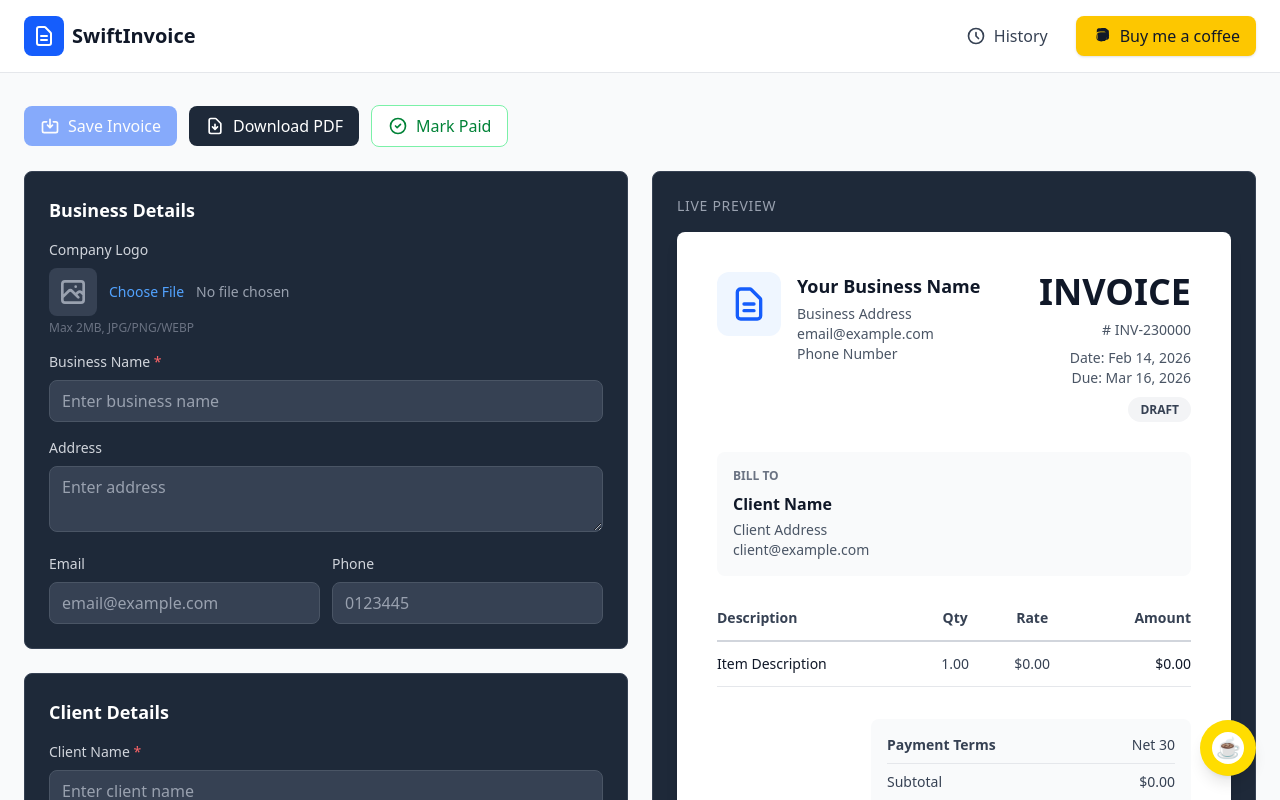
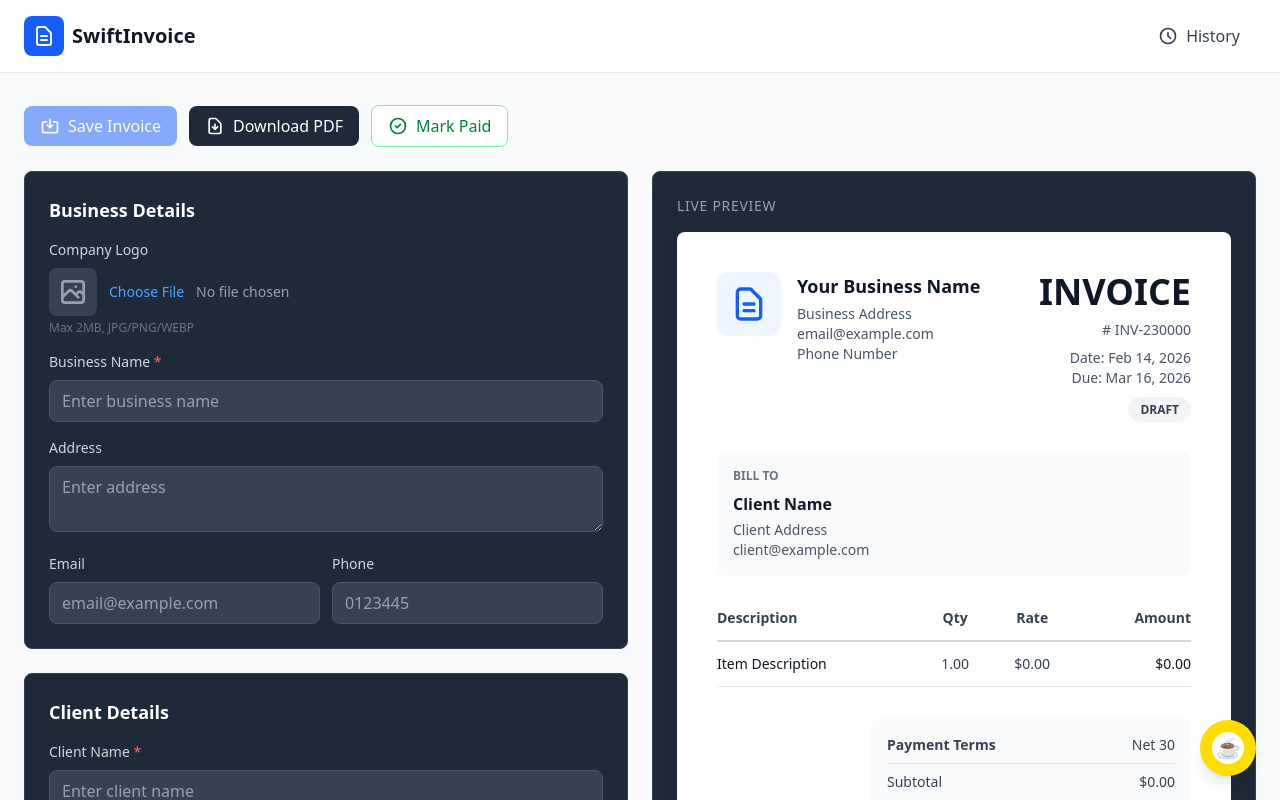
Before and after one commit to Sochetra21/invoice, a Vue app: page / in a window 1280 px wide. Shown: the top 800 px of the page. Built offline with nearby package versions, Linux system fonts and the light colour scheme.

Commit message:
real mvp product

```diff
--- a/src/Layout/Layout.vue
+++ b/src/Layout/Layout.vue
@@ -40,7 +40,7 @@
           </router-link>
 
           <!-- Buy Me a Coffee Button (Desktop Only) -->
-          <button
+          <!-- <button
             @click="showCoffeeModal = true"
             class="hidden md:flex items-center gap-2 px-4 py-2 bg-yellow-400 hover:bg-yellow-500 text-gray-900 font-medium rounded-lg transition shadow-sm"
           >
@@ -48,7 +48,7 @@
               <path d="M20.216 6.415l-.132-.666c-.119-.596-.388-1.163-1.001-1.379-.197-.069-.42-.098-.57-.241-1.526-1.448-2.808-1.634-3.218-1.68a.11.11 0 00-.011-.002c-1.188-.137-2.381-.048-3.57.063-.099.009-.234.022-.387.037l-.35.035c-.95.094-1.902.188-2.855.228a.112.112 0 00-.012 0c-1.52.128-2.275 1.579-2.316 2.477l-.462 8.783c.099 2.052 1.343 3.489 3.12 3.86a24.225 24.225 0 005.864.1c1.547-.132 2.684-1.383 3.012-2.87l.21-1.026.47-.074c1.137-.179 2.518-.517 2.483-2.196-.006-.297-.035-.59-.089-.877zm-9.102 11.21c-2.434.148-4.404-.79-4.57-2.806a.032.032 0 00-.032-.03.031.031 0 00-.005 0 .03.03 0 00-.024.015l-.946-5.835c-.067-1.344.81-2.023 1.933-2.115l.182-.014c2.257-.167 4.515-.315 6.772-.116.326.029.626.07.892.126 1.36.278 1.916 1.258 2.034 2.146l.729 4.301c.21 1.23-.464 2.228-1.684 2.768a.03.03 0 00-.015.04.03.03 0 00.013.013c.277.106.549.208.815.304 1.745.63 3.203-1.01 3.203-2.548 0-1.255-.83-2.738-2.008-3.238l-.782-.122.138-.696c.054-.239.083-.483.088-.73.016-1.018-.62-1.355-1.082-1.428l-.346-.026c-.722-.054-1.59-.092-2.355-.098l-3.29-.028c-.086 0-.173.003-.26.01l-2.09.167-.183.015c-1.123.092-2.001.77-1.935 2.115l.946 5.834c.166 2.016 2.136 2.953 4.57 2.806z"/>
             </svg>
             <span class="whitespace-nowrap">Buy me a coffee</span>
-          </button>
+          </button> -->
         </div>
       </div>
     </header>
```
